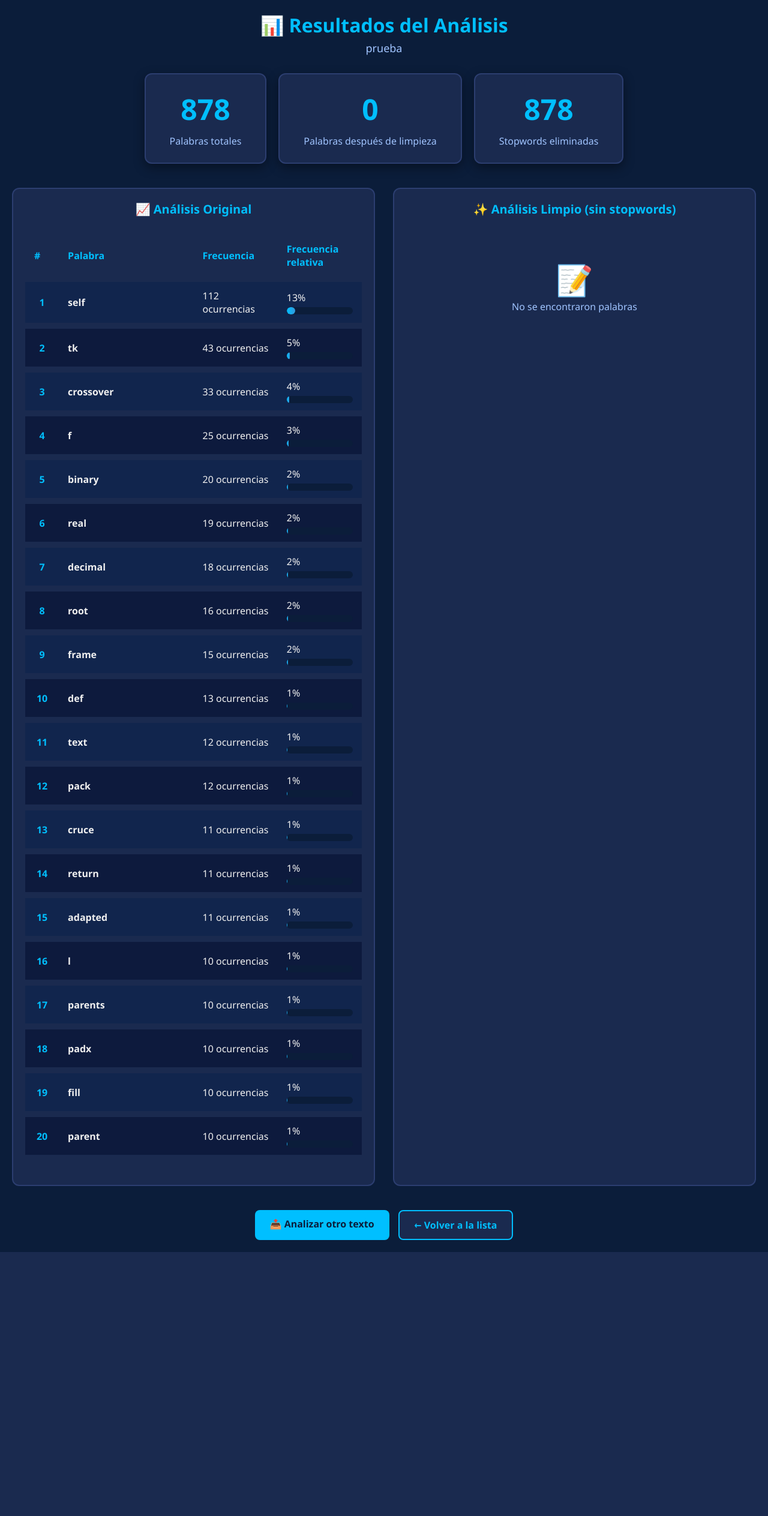
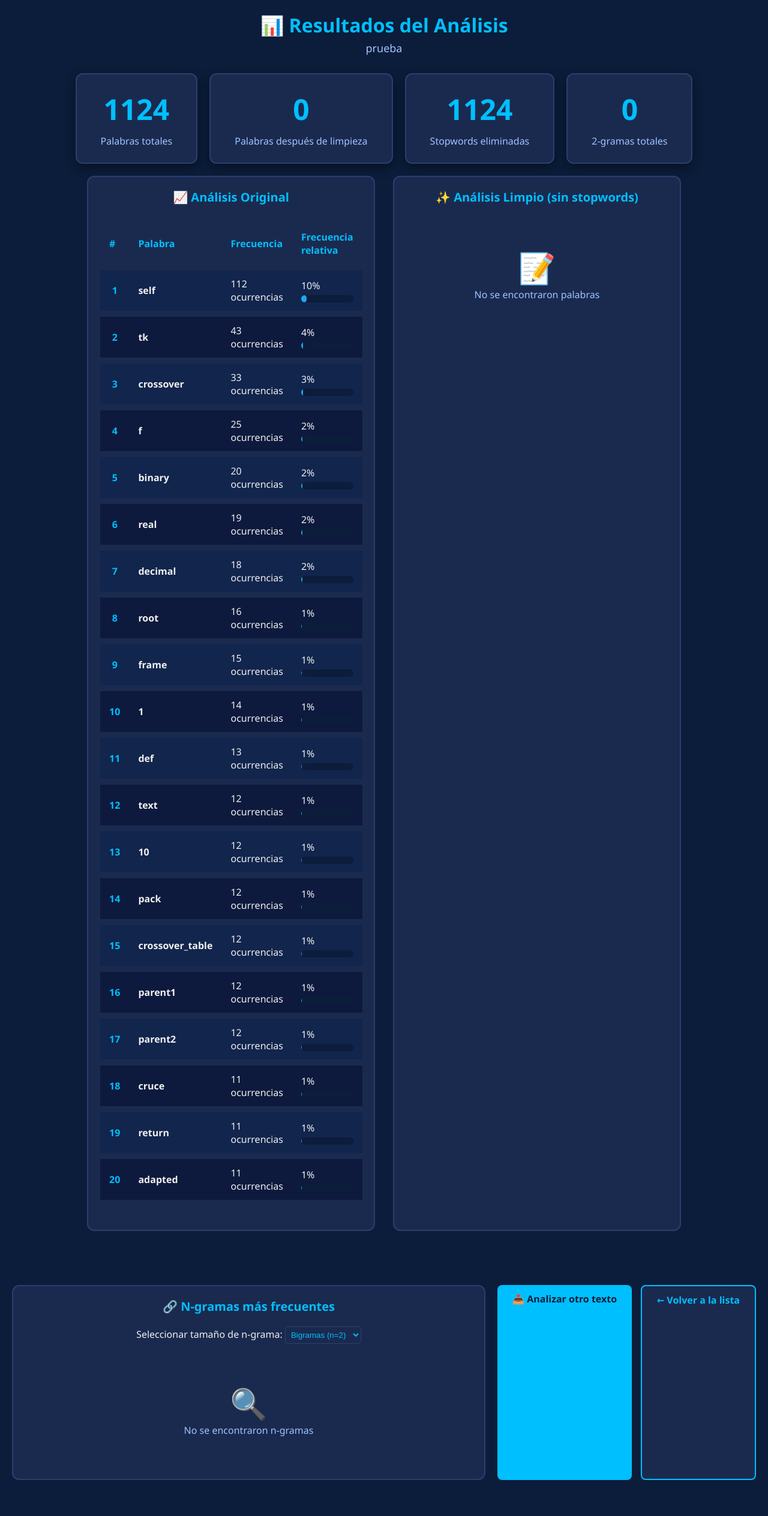
Before and after one commit to koroyasha/practica1, a Django app: page /analizar/1/ in a window 1280 px wide. Shown: the whole page at 60% size. Before the commit the page ends 2087 px from the top, so only its background shows below. Run offline with Django 5.2, Linux system fonts and the light colour scheme; data comes from the database, SQL or seed files in the repository; both versions use the stored data as it was after the commit; parts of the project's set-up code (start-up, migrations or seed data) failed here and were passed over.

Commit message:
integración de n-gramas configurables con visualización en histograma.html

```diff
--- a/sistema_pln/config/analisis/preprocesamiento.py
+++ b/sistema_pln/config/analisis/preprocesamiento.py
@@ -1,49 +1,69 @@
 # analisis/preprocesamiento.py
 import re
-import string
 import nltk
 from nltk.corpus import stopwords
 from nltk.tokenize import word_tokenize
+from collections import Counter
 
 # Descargar recursos de NLTK si no están disponibles
 def descargar_recursos_nltk():
     try:
-        nltk.data.find('tokenizers/punkt_tab')
+        nltk.data.find('tokenizers/punkt')
         nltk.data.find('corpora/stopwords')
     except LookupError:
-        nltk.download('punkt_tab')
+        nltk.download('punkt')
         nltk.download('stopwords')
 
-# Llamar a la función para asegurar que los recursos estén disponibles
+# Aseguramos que estén disponibles
 descargar_recursos_nltk()
+
+# Stopwords en español
+stop_words_es = set(stopwords.words('spanish'))
 
 def limpiar_texto(texto):
     """
     Realiza la limpieza completa del texto:
-    1. Conversión a minúsculas
-    2. Eliminación de símbolos de puntuación
-    3. Eliminación de stopwords en español
+    1. Convierte a minúsculas
+    2. Elimina puntuación
+    3. Elimina stopwords en español
     """
+    if not texto or not isinstance(texto, str):
+        return []
+
     # Convertir a minúsculas
     texto = texto.lower()
 
-    # Eliminar símbolos de puntuación
-    texto = re.sub(f'[{re.escape(string.punctuation)}¿¡]', '', texto)
+    # Eliminar puntuación y caracteres extraños
+    texto = re.sub(r'[^\wáéíóúñü\s]', '', texto)
 
-    # Tokenizar el texto
+    # Tokenizar
     tokens = word_tokenize(texto, language='spanish')
 
-    # Obtener stopwords en español
-    stop_words = set(stopwords.words('spanish'))
-
-    # Filtrar stopwords y tokens vacíos
-    tokens_limpios = [
-        token for token in tokens
-        if token not in stop_words and token.strip() != '' and len(token) > 1
-    ]
+    # Filtrar stopwords y palabras vacías
+    tokens_limpios = [token for token in tokens if token not in stop_words_es and len(token) > 1]
 
     return tokens_limpios
 
+def generar_ngrams(tokens, n=2, top=20):
+    """
+    Genera los n-gramas más frecuentes a partir de una lista de tokens.
+    :param tokens: lista de palabras ya limpiadas
+    :param n: tamaño del n-grama (2=bigramas, 3=trigramas, etc.)
+    :param top: cantidad de n-gramas más frecuentes a devolver
+    :return: lista de tuplas [(ngram, frecuencia), ...]
+    """
+    if not tokens:
+        return []
+
+    # Crear n-gramas como tuplas
+    ngrams = zip(*[tokens[i:] for i in range(n)])
+    ngrams = [' '.join(grama) for grama in ngrams]
+
+    # Contar frecuencia
+    contador = Counter(ngrams)
+
+    # Devolver los más frecuentes
+    return contador.most_common(top)
+
 def obtener_stopwords_espanol():
-    """Retorna la lista de stopwords en español"""
-    return list(stopwords.words('spanish'))
+    return list(stop_words_es)
--- a/sistema_pln/config/analisis/templates/histograma.html
+++ b/sistema_pln/config/analisis/templates/histograma.html
@@ -253,6 +253,9 @@
             <div class="stats-number">{{ stopwords_eliminadas }}</div>
             <div class="stats-label">Stopwords eliminadas</div>
         </div>
+        <div class="stats-card">
+            <div class="stats-number">{{ total_ngramas }}</div>
+            <div class="stats-label">{{ n_actual }}-gramas totales</div>
     </div>
 
     <div class="comparison-container">
@@ -342,6 +345,47 @@
         </div>
     </div>
     {% endif %}
+<!-- Sección de N-gramas -->
+<div class="analysis-section" style="margin-top: 30px;">
+    <h3 class="section-title">🔗 N-gramas más frecuentes</h3>
+
+    <!-- Selector para elegir n -->
+    <form method="get" style="text-align: center; margin-bottom: 15px;">
+        <label for="n">Seleccionar tamaño de n-grama:</label>
+        <select name="n" id="n" onchange="this.form.submit()"
+                style="padding: 5px; border-radius: 5px; background-color: #1a2a4f; color: #00bfff; border: 1px solid #2c3e70;">
+            <option value="2" {% if n_actual == 2 %}selected{% endif %}>Bigramas (n=2)</option>
+            <option value="3" {% if n_actual == 3 %}selected{% endif %}>Trigramas (n=3)</option>
+            <option value="4" {% if n_actual == 4 %}selected{% endif %}>4-gramas (n=4)</option>
+        </select>
+    </form>
+
+    {% if ngramas_mas_comunes %}
+    <table>
+        <thead>
+            <tr>
+                <th width="10%">#</th>
+                <th width="60%">N-grama</th>
+                <th width="30%">Frecuencia</th>
+            </tr>
+        </thead>
+        <tbody>
+            {% for ngrama, frecuencia in ngrams_mas_comunes %}
+            <tr>
+                <td class="word-rank">{{ forloop.counter }}</td>
+                <td><strong>{{ ngrama }}</strong></td>
+                <td>{{ frecuencia }} ocurrencias</td>
+            </tr>
+            {% endfor %}
+        </tbody>
+    </table>
+    {% else %}
+    <div class="empty-state">
+        <div>🔍</div>
+        <p>No se encontraron n-gramas</p>
+    </div>
+    {% endif %}
+</div>
 
     <div class="btn-container">
         <a href="{% url 'subir_texto' %}" class="btn">📤 Analizar otro texto</a>
--- a/sistema_pln/config/analisis/views.py
+++ b/sistema_pln/config/analisis/views.py
@@ -3,7 +3,7 @@
 from django.shortcuts import render, redirect, get_object_or_404
 from .forms import TextoAnalizadoForm
 from .models import TextoAnalizado
-from .preprocesamiento import limpiar_texto
+from .preprocesamiento import limpiar_texto, generar_ngrams
 
 def subir_texto(request):
     if request.method == 'POST':
@@ -19,42 +19,132 @@
     textos = TextoAnalizado.objects.all().order_by('-fecha_subida')
     return render(request, 'lista.html', {'textos': textos})
 
+def generar_ngrams(palabras, n):
+    """
+    Genera n-gramas a partir de una lista de palabras y devuelve un contador.
+    """
+    if not palabras or len(palabras) < n:
+        print(f"✗ No hay suficientes palabras para {n}-gramas: {len(palabras)} palabras")
+        return Counter()
+
+    ngrams = zip(*[palabras[i:] for i in range(n)])
+    ngrams = [' '.join(ng) for ng in ngrams]
+    print(f"✓ Generados {len(ngrams)} {n}-gramas")
+    return Counter(ngrams)
+
 def analizar_texto(request, texto_id):
     texto_obj = get_object_or_404(TextoAnalizado, id=texto_id)
+    contenido = ""
 
-    # Leer el contenido del archivo
+    # LECTURA DEL ARCHIVO CON MANEJO DE ENCODING (CORREGIDO)
     try:
-        with texto_obj.archivo.open('r') as archivo:
-            contenido = archivo.read()
+        # Primero leer el archivo como bytes binarios
+        with texto_obj.archivo.open('rb') as archivo:
+            contenido_bytes = archivo.read()
+
+        # Intentar diferentes codificaciones
+        try:
+            contenido = contenido_bytes.decode('utf-8')
+            print(f"✓ Contenido decodificado con UTF-8: {len(contenido)} caracteres")
+        except UnicodeDecodeError:
+            try:
+                contenido = contenido_bytes.decode('latin-1')
+                print(f"✓ Contenido decodificado con Latin-1: {len(contenido)} caracteres")
+            except UnicodeDecodeError:
+                try:
+                    contenido = contenido_bytes.decode('cp1252')
+                    print(f"✓ Contenido decodificado con CP1252: {len(contenido)} caracteres")
+                except UnicodeDecodeError:
+                    contenido = contenido_bytes.decode('utf-8', errors='ignore')
+                    print(f"✓ Contenido decodificado con UTF-8 (ignore errors): {len(contenido)} caracteres")
+
     except Exception as e:
+        print(f"✗ Error al leer archivo: {e}")
         contenido = ""
-        print(f"Error al leer archivo: {e}")
 
-    # Inicializar variables para evitar errores
+    if contenido:
+        print(f"✓ Primeros 100 chars: '{contenido[:100]}...'")
+        # Debug: caracteres especiales
+        special_chars = set([c for c in contenido if ord(c) > 127])
+        if special_chars:
+            print(f"✓ Caracteres especiales encontrados: {special_chars}")
+
     palabras_comunes_original = []
     palabras_comunes_limpias = []
     total_palabras_original = 0
     total_palabras_limpias = 0
     palabras_limpias_muestra = []
+    ngrams_mas_comunes = []
+    total_ngramas = 0
+    n = 2
 
     # PROCESAMIENTO ORIGINAL
     try:
-        palabras_originales = re.findall(r'\b[a-zA-ZáéíóúÁÉÍÓÚñÑ]+\b', contenido.lower())
+        # EXPRESIÓN REGULAR MEJORADA PARA CARACTERES ESPAÑOLES
+        palabras_originales = re.findall(r'\b[\wáéíóúÁÉÍÓÚñÑüÜ]+\b', contenido.lower())
         contador_original = Counter(palabras_originales)
         palabras_comunes_original = contador_original.most_common(20)
         total_palabras_original = len(palabras_originales)
+        print(f"✓ Procesamiento original: {total_palabras_original} palabras")
+        if palabras_comunes_original:
+            print(f"✓ Top 3 original: {palabras_comunes_original[:3]}")
     except Exception as e:
-        print(f"Error en procesamiento original: {e}")
+        print(f"✗ Error en procesamiento original: {e}")
 
-    # NUEVO PROCESAMIENTO CON LIMPIEZA
+    # PROCESAMIENTO LIMPIO
     try:
         palabras_limpias = limpiar_texto(contenido)
+        print(f"✓ Palabras después de limpieza: {len(palabras_limpias)} palabras")
+
+        if palabras_limpias:
+            print(f"✓ Primeras 5 palabras limpias: {palabras_limpias[:5]}")
+            # Verificar acentos
+            palabras_con_acentos = [p for p in palabras_limpias if any(c in p for c in 'áéíóúñü')]
+            if palabras_con_acentos:
+                print(f"✓ Palabras con acentos: {palabras_con_acentos[:5]}")
+        else:
+            print("✗ ¡ADVERTENCIA! palabras_limpias está vacío")
+            print(f"Contenido original: '{contenido[:100]}...'")
+
         contador_limpio = Counter(palabras_limpias)
         palabras_comunes_limpias = contador_limpio.most_common(20)
         total_palabras_limpias = len(palabras_limpias)
         palabras_limpias_muestra = palabras_limpias[:50]
+        if palabras_comunes_limpias:
+            print(f"✓ Top 3 limpias: {palabras_comunes_limpias[:3]}")
+
     except Exception as e:
-        print(f"Error en procesamiento limpio: {e}")
+        print(f"✗ Error en procesamiento limpio: {e}")
+
+    # PROCESAMIENTO N-GRAMAS
+    try:
+        n = int(request.GET.get('n', 2))
+        print(f"✓ Parámetro n recibido: {n}")
+        print(f"✓ Palabras limpias disponibles: {len(palabras_limpias)}")
+
+        contador_ngrams = generar_ngrams(palabras_limpias, n)
+        print(f"✓ Contador ngrams creado: {len(contador_ngrams)} n-gramas únicos")
+
+        ngrams_mas_comunes = contador_ngrams.most_common(20)
+        print(f"✓ N-gramas más comunes: {len(ngrams_mas_comunes)} elementos")
+
+        if ngrams_mas_comunes:
+            print(f"✓ Top 3 n-gramas: {ngrams_mas_comunes[:3]}")
+            # Verificar n-gramas con acentos
+            ngrams_con_acentos = [ng for ng, freq in ngrams_mas_comunes if any(c in ng for c in 'áéíóúñü')]
+            if ngrams_con_acentos:
+                print(f"✓ N-gramas con acentos: {ngrams_con_acentos[:3]}")
+        else:
+            print("✗ No se generaron n-gramas")
+
+        total_ngramas = sum(frecuencia for _, frecuencia in ngrams_mas_comunes)
+        print(f"✓ Total n-gramas: {total_ngramas}")
+
+    except Exception as e:
+        print(f"✗ Error al calcular n-gramas: {e}")
+        ngrams_mas_comunes = []
+        n = 2
+        total_ngramas = 0
 
     return render(request, 'histograma.html', {
         'texto': texto_obj,
@@ -63,5 +153,8 @@
         'total_palabras_original': total_palabras_original,
         'total_palabras_limpias': total_palabras_limpias,
         'stopwords_eliminadas': total_palabras_original - total_palabras_limpias,
-        'palabras_limpias_muestra': palabras_limpias_muestra
+        'palabras_limpias_muestra': palabras_limpias_muestra,
+        'ngrams_mas_comunes': ngrams_mas_comunes,
+        'n_actual': n,
+        'total_ngramas': total_ngramas,
     })
```
Also changed, not shown: sistema_pln/config/db.sqlite3.
